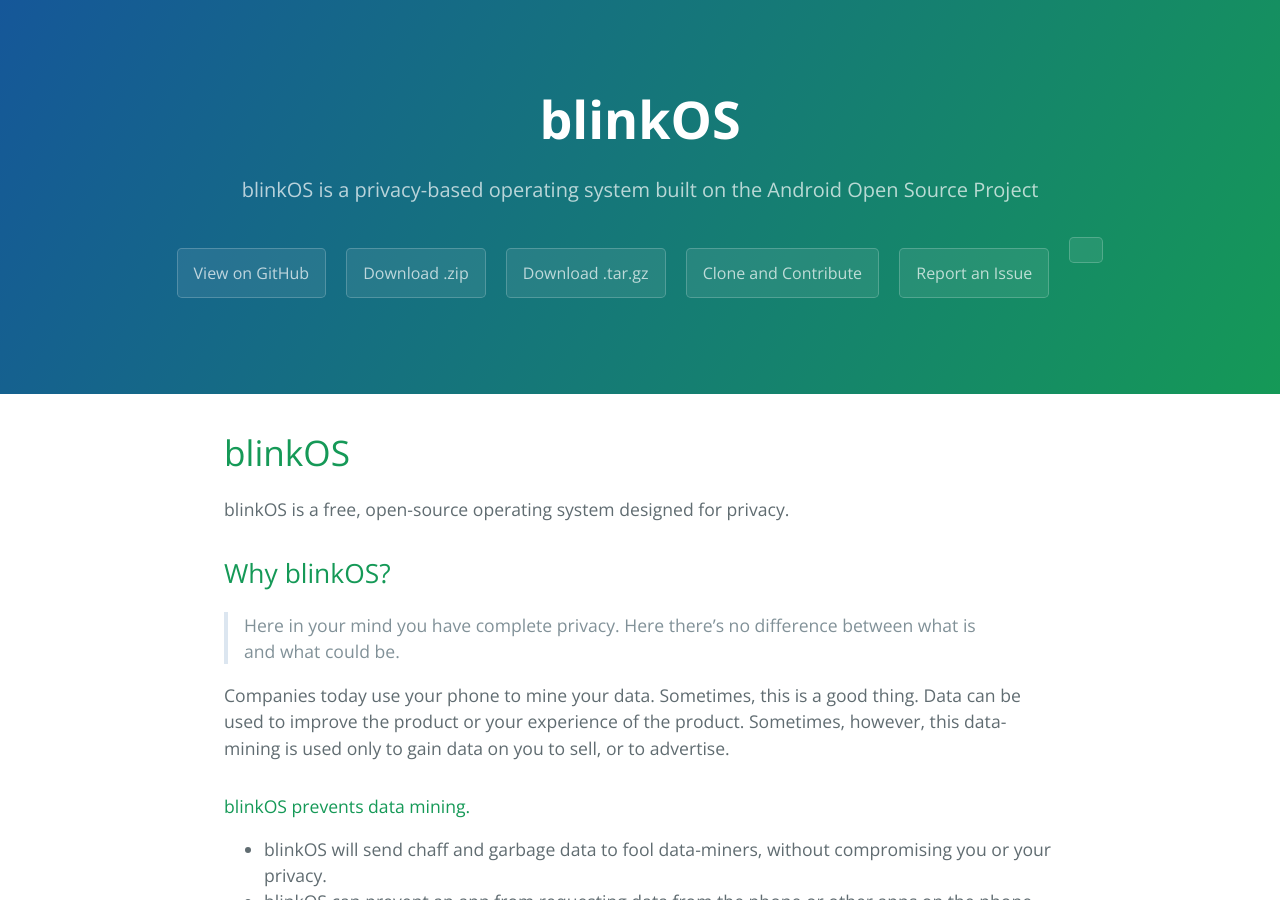
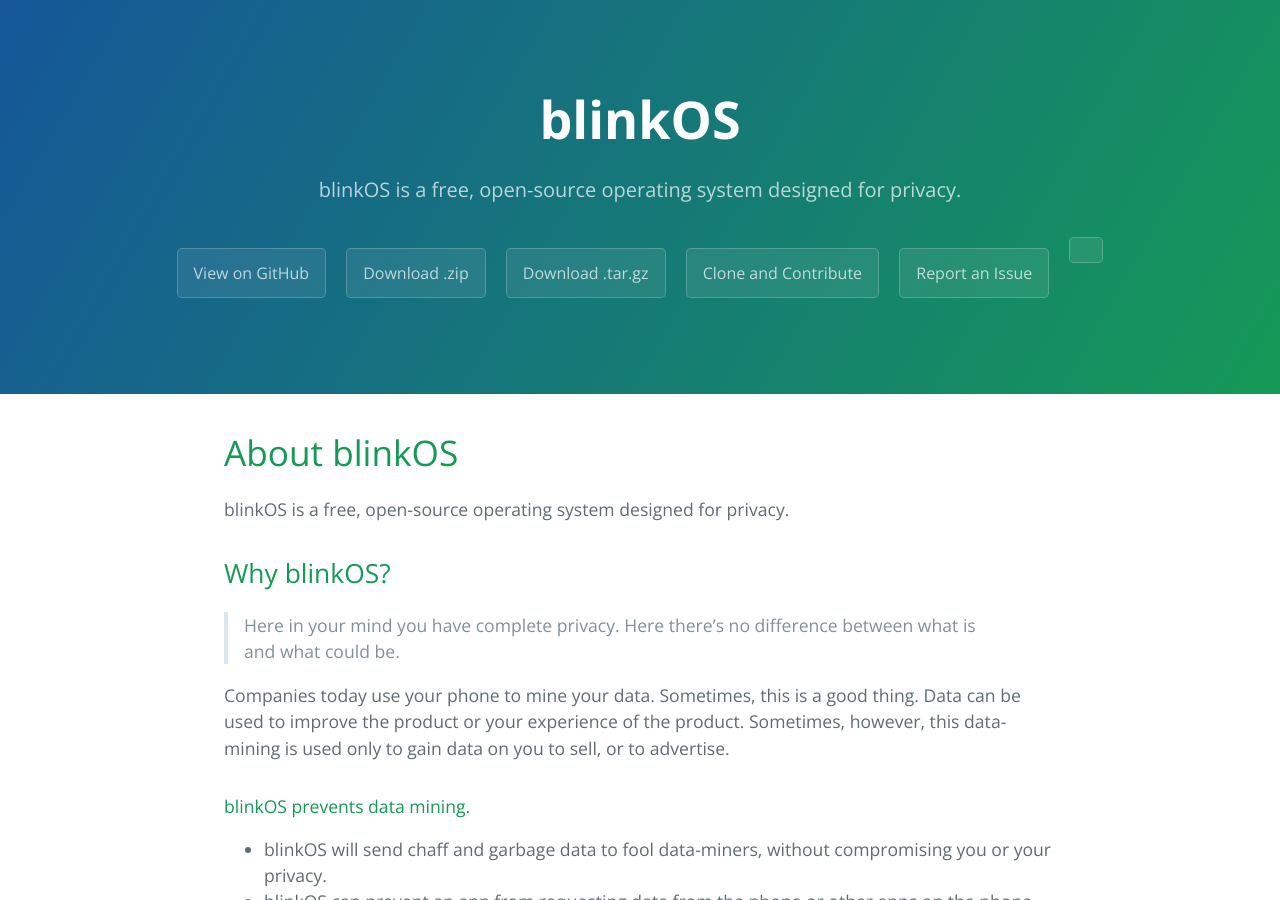
Before and after one commit to CAM-o-man/blinkOSweb, a Jekyll site: the page built from docs/index.md, in a window 1280 px wide and 900 px high. Built offline with Jekyll 4.4.1, drawn with Linux system fonts in a browser that asks for light colours; our own code applies the rules of GitHub Pages for plain Markdown files.

Commit message:
Added About Us and changed Index layout

```diff
--- a/docs/index.md
+++ b/docs/index.md
@@ -1,4 +1,9 @@
-# blinkOS
+---
+layout: default
+title: blinkOS
+description: blinkOS is a free, open-source operating system designed for privacy.
+---
+# About blinkOS
 
 blinkOS is a free, open-source operating system designed for privacy.
 
```
Also changed, not shown: docs/another-page.md (+0 -4 lines), docs/hackSugar.md (added, +8 -0 lines).
